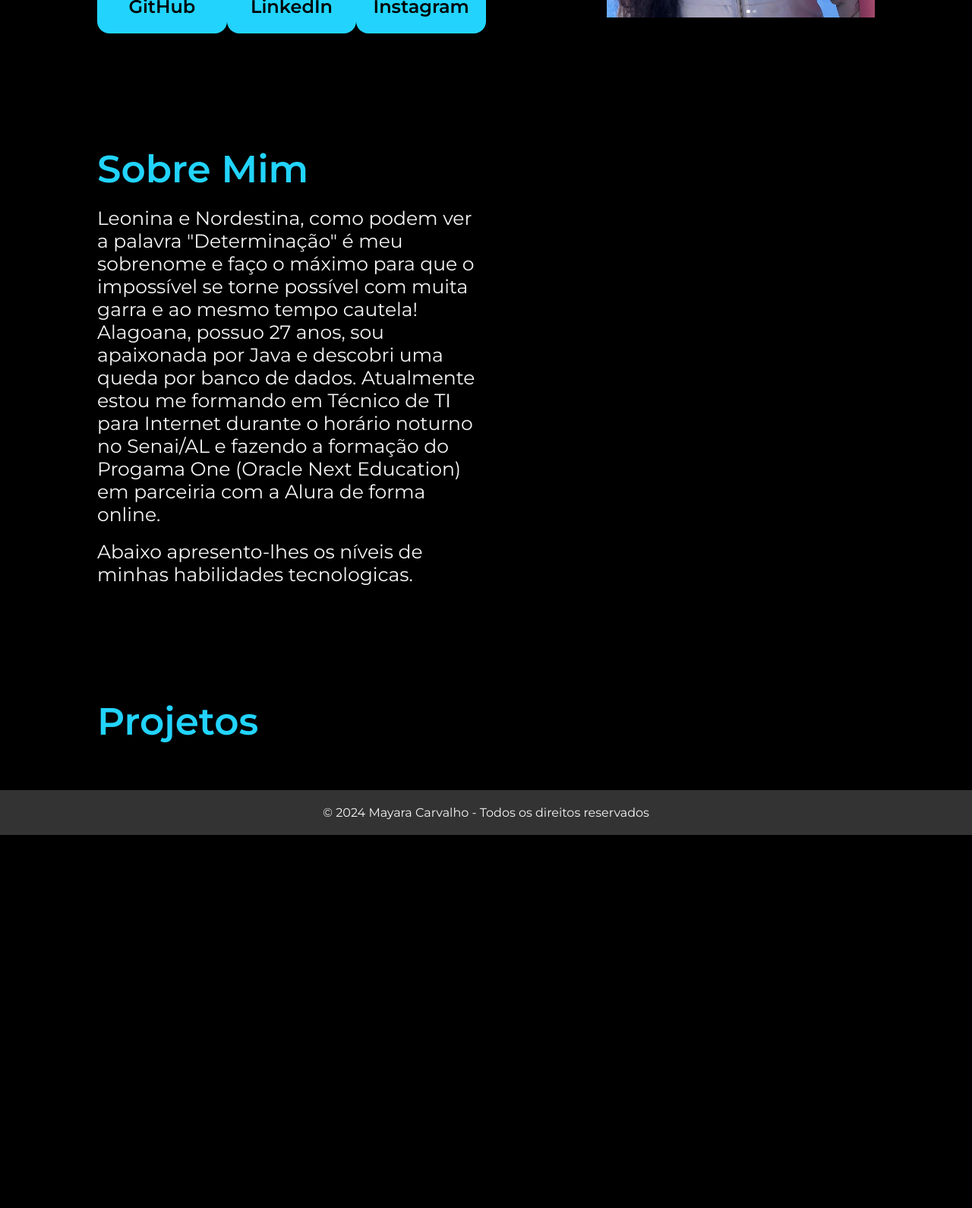
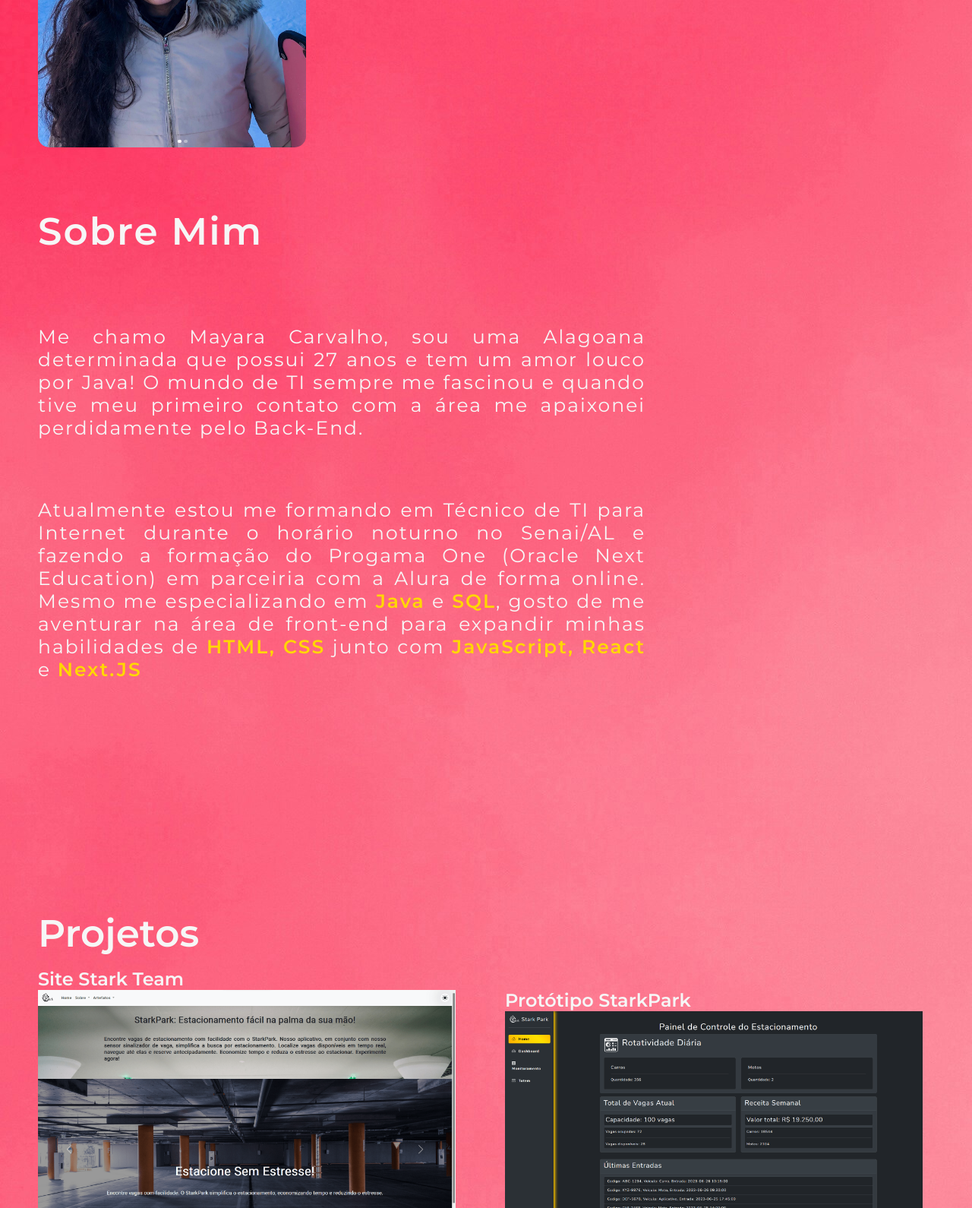
Before and after one commit to MamayCarvalho/Portfolio-MayaraCarvalho, a plain HTML site: page index.html in a window 1280 px wide. Shown: the part 688-2278 px from the top of the page at 76% size. Before the commit the page ends 1787 px from the top, so only its background shows below. Drawn offline with Linux system fonts and the light colour scheme.

Commit message:
#atualizacao
Atualização Portfólio 2.0

```diff
--- /dev/null
+++ b/css/style.css
@@ -0,0 +1,138 @@
+* {
+    margin: 0;
+    padding: 0;
+    box-sizing: border-box;
+}
+
+.header-container {
+    background-color: #252425;
+    padding: 25px;
+}
+
+.header-container ul {
+    list-style-type: none;
+    display: flex;
+    justify-content: flex-end;
+}
+
+.header-container ul li {
+    margin-left: 20px;
+}
+
+.ul_links {
+    font-size: 18px;
+    text-decoration: none;
+    color: #F6F6F6;
+}
+
+body {
+    height: 100vh;
+    color: #F6F6F6;
+    font-family: 'Montserrat', sans-serif;
+   background-image: url('/imagens/fundo.jpg');
+   /* background-color: #252425; */
+}
+
+
+.titulo-destaque {
+    color:#252425;
+    font-size: 70px;
+    padding: 10px;
+    margin-bottom: 20px;
+}
+
+.apresentacao {
+    display: flex;
+    width: 100vw;
+    height: 100vh;
+    padding: 50px;
+    align-items: center;
+    justify-content: space-between;
+    flex-wrap: wrap;
+    margin-bottom: 40px;
+}
+.container-links {
+    display: flex;
+    flex-wrap: wrap;
+    flex-direction: column;
+    margin-right: 20px;
+    margin-bottom: 20px;
+}
+.imagem_apresentacao img{
+    border-radius: 15px;
+}
+
+.apresentacao__conteudo__titulo {
+    font-size: 50px;
+    margin-bottom: 15px;
+}
+
+.container_texto {
+    font-size: 25px;
+    gap: 5px;
+}
+
+.apresentacao__links {
+    display: flex;
+    gap: 40px;
+}
+
+.apresentacao__links__link {
+    margin-bottom: 20px;
+    background-color:gold;
+    width: 200px;
+    text-align: center;
+    border-radius: 16px;
+    font-size: 24px;
+    font-weight: 900;
+    padding: 21.5px 0px;
+    text-decoration: none;
+    color: #000000;
+}
+
+strong {
+    color: gold;
+}
+
+.container-sobre{
+    display: flex;
+    text-align: justify;
+    flex-wrap: wrap;
+    max-width: 800px;
+    height: 100%;
+    letter-spacing: 2px;
+}
+
+.container-projetos{
+    display: flex;
+    flex-direction: column;
+    flex-wrap: wrap;
+}
+.imagem_projeto_stark_team{
+    position: relative;
+    flex: 1 1 350px;
+    border-radius: 10px;
+    display: flex;
+    align-items: center;
+    justify-content: center;
+    flex-direction: row;
+    gap: 50px;
+    margin-bottom: 20px;
+   flex-wrap: wrap;
+}
+.imagem_projeto_stark_team a{
+    text-decoration: none;
+}
+
+.imagem_projeto_stark_team img{
+    max-width: 550px;
+}
+.box-projetos{
+    width: 50%;
+    flex: 1 0 300px;
+}
+.footer-container {
+    background-color: #252425;
+    padding: 20px;
+    text-align: center;
+}
--- a/index.html
+++ b/index.html
@@ -4,8 +4,8 @@
     <meta charset="UTF-8">
     <meta name="viewport" content="width=device-width, initial-scale=1.0">
     <link href="https://fonts.googleapis.com/css2?family=Krona+One&family=Montserrat:wght@400;600&display=swap" rel="stylesheet">
-    <link rel="stylesheet" href="style.css">
-    <script src="/script.js"></script>
+    <link rel="stylesheet" href="/css/style.css">
+    <script src="/js/script.js"></script>
     <title>Portfólio Mayara Carvalho</title>
 </head>
 <body>
@@ -18,11 +18,9 @@
     </header>
     <main>
         <section id="apresentacao" class="apresentacao">
-            <div class="container">
-                <h1 class="apresentacao__conteudo__titulo titulo-destaque">Olá, eu me chamo Mayara Carvalho!</h1>
-                <br>
-                <p class="container_texto">Sou desenvolvedora back-end e analista de dados. Atualmente, estou me especializando em <strong>Java e SQL</strong>, mas estou sempre disposta a adquirir mais conhecimentos.
-                Mesmo tendo conhecimentos sólidos em back-end, gosto de me aventurar na área de front-end para expandir minhas habilidades de <strong>HTML, CSS, junto com JavaScript, React e Next.JS</strong></p>
+            <div class="container-links">
+                <h1 class="titulo-destaque">OLÁ, EU SOU A <strong>MAMAY!</strong></h1>
+                <h2 class="container_texto">Desenvolvedora Back-end e Analista de Dados.</h2>
                 <br>
                 <div class="apresentacao__links">
                     <a href="https://github.com/MamayCarvalho" target="_blank" class="apresentacao__links__link links_apresentacao">GitHub</a>
@@ -30,26 +28,38 @@
                     <a href="https://www.instagram.com/maycarvalhoo__" target="_blank" class="apresentacao__links__link links_apresentacao">Instagram</a>
                 </div>
             </div>
-            <div class="apresentacao__imagem">
-                <img src="/mayara.png" alt="Foto da desenvolvedora Mayara Carvalho">
+            <div class="imagem_apresentacao">
+                <img src="imagens/mayara.png" alt="Foto da desenvolvedora Mayara Carvalho">
             </div>
         </section>
         <section id="sobreMim" class="apresentacao">
-            <div class="container">
-                <h1 class="apresentacao__conteudo__titulo titulo-destaque">Sobre Mim</h1>
-                <br>
-                <p class="container_texto">Leonina e Nordestina, como podem ver a palavra "Determinação" é meu sobrenome e faço o máximo para que o impossível se torne possível com muita garra e ao mesmo tempo cautela!</p>
-                <p class="container_texto">Alagoana, possuo 27 anos, sou apaixonada por Java e descobri uma queda por banco de dados. Atualmente estou me formando em Técnico de TI para Internet durante o horário noturno no Senai/AL e fazendo a formação do Progama One (Oracle Next Education) em parceiria com a Alura de forma online.</p>
-                <br>
-                <p class="container_texto">Abaixo apresento-lhes os níveis de minhas habilidades tecnologicas.</p>
-            </div>
-            <div class="apresentacao__imagem">
-                <!-- Adicione a imagem correspondente, se houver -->
+            <div class="container-sobre">
+                <h1 class="apresentacao__conteudo__titulo">Sobre Mim</h1>
+                <p class="container_texto">Me chamo Mayara Carvalho, sou uma Alagoana determinada que possui 27 anos e tem um amor louco por Java! O mundo de TI sempre me fascinou e quando tive meu primeiro contato com a área me apaixonei perdidamente pelo Back-End.</p>
+                <p class="container_texto">Atualmente estou me formando em Técnico de TI para Internet durante o horário noturno no Senai/AL e fazendo a formação do Progama One (Oracle Next Education) em parceiria com a Alura de forma online. Mesmo me especializando em <strong>Java</strong> e <strong>SQL</strong>, gosto de me aventurar na área de front-end para expandir minhas habilidades de <strong>HTML, CSS</strong> junto com <strong>JavaScript, React</strong> e <strong>Next.JS</strong></p>
             </div>
         </section>
         <section id="projetos" class="apresentacao">
-            <div class="container">
-                <h2 class="apresentacao__conteudo__titulo titulo-destaque">Projetos</h2>
+
+            <div class="container-projetos">
+                <h1 class="apresentacao__conteudo__titulo">Projetos</h1>
+                <div class="imagem_projeto_stark_team">
+                <div class="box-projetos">
+                    <h2>Site Stark Team</h2>
+                    <a href="https://teamstark23.github.io/TeamStark/index.html" target="_blank">
+                        <img src="/imagens/teamstark.png" alt="Imagem do site Team Stark">
+                    </a>
+                    <p>Este Website foi desenvolvido para que apresentar o Projeto Integrador da equipe Team Stark, constituida por mim, Marcos Henrique e Bruno. Para conhecer
+                        um pouco mais sobre nosso trabalho, basta apenas clicar na imagem e você será redirecionado para nosso Website. </p>
+                </div>
+                <div class="box-projetos">
+                    <h2>Protótipo StarkPark</h2>
+                    <a href="https://teamstark23.github.io/TeamStarkProject/index.html" target="_blank">
+                        <img src="/imagens/starkpark.png" alt="Imagem do Protótipo Stark Park">
+                    </a>
+                    <p>Protótipo desenvolvido pelo Team Stark com intuito de demonstrar nossa solução para o Projeto Integrador.</p>
+                </div>
+            </div>
         </section>
     </main>
     <footer>
--- /dev/null
+++ b/js/script.js
@@ -0,0 +1,6 @@
+function scrollToSection(sectionId) {
+    const section = document.getElementById(sectionId);
+    if (section) {
+        section.scrollIntoView({ behavior: 'smooth' });
+    }
+}
```
Also changed, not shown: imagens/fundo.jpg (added), imagens/mayara.png (added), imagens/starkpark.png (added), imagens/teamstark.png (added).
